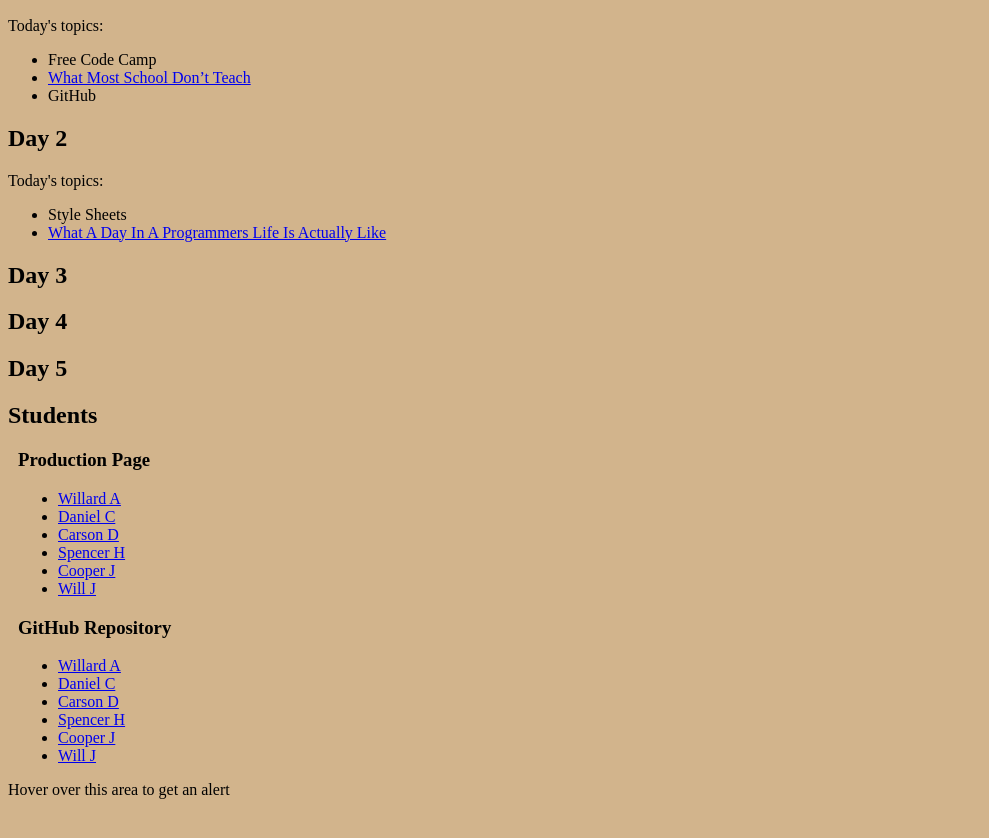
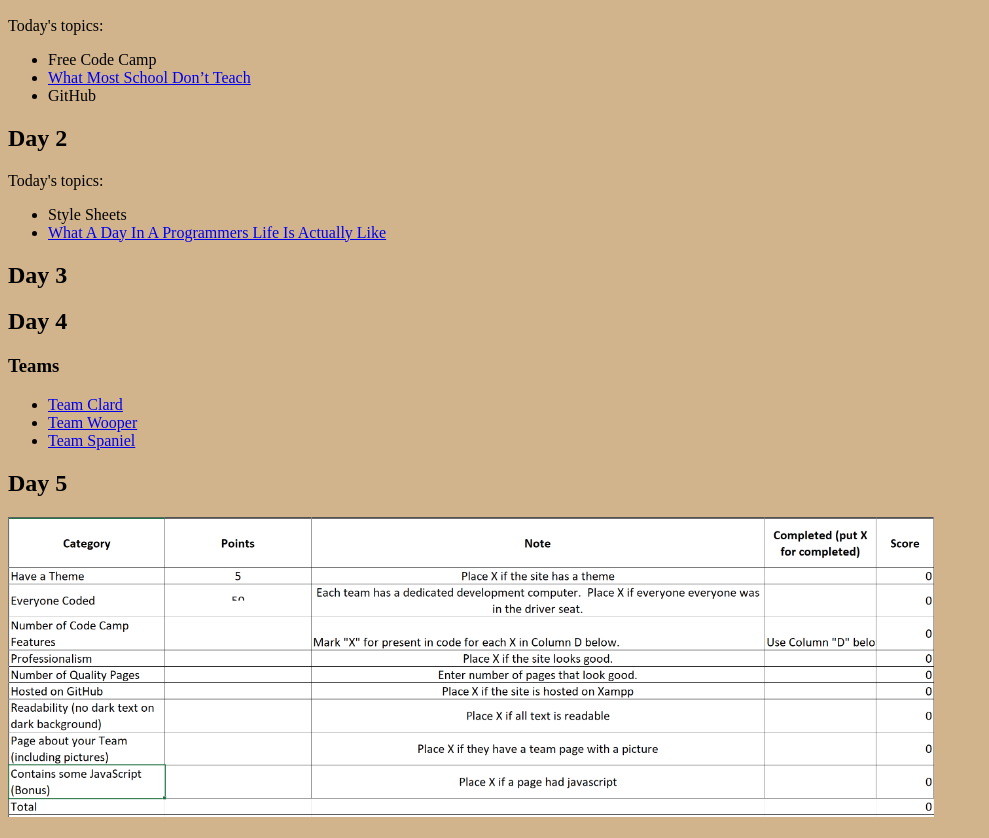
Before and after one commit to GeorgeRay/GeorgeRay.github.io, a plain HTML site: page index.html in a window 1280 px wide. Shown: the part 110-948 px from the top of the page, without its empty margins (0-989 px from the left). Before the commit the page ends 925 px from the top, so only its background shows below. Drawn offline with Linux system fonts and the light colour scheme.

Commit message:
add team pages

```diff
--- a/index.html
+++ b/index.html
@@ -33,7 +33,14 @@
     </p>
     <h2>Day 3</h2>
     <h2>Day 4</h2>
+    <h3>Teams</h3>
+    <ul>
+        <li><a href="https://carsondibble.github.io/Teams/index.html" target="_blank">Team Clard</a></li>
+        <li><a href="https://shad0knight.github.io/team/index.html" target="_blank">Team Wooper</a></li>
+        <li><a href="https://johntheshark.github.io/Team/Index.html" target="_blank">Team Spaniel</a></li>
+    </ul>
     <h2>Day 5</h2>
+    <img src="rubric.png" height="300">
 
     <h2>Students</h2>
     <div id="students">
@@ -59,6 +66,7 @@
     <div id="hover_for_alert" onmouseover="sendAlert()">
         <p>Hover over this area to get an alert</p>
     </div>
+
 </body>
 
 </html>
```
Also changed, not shown: team/index.html (added, +11 -0 lines), rubric.png (added).
